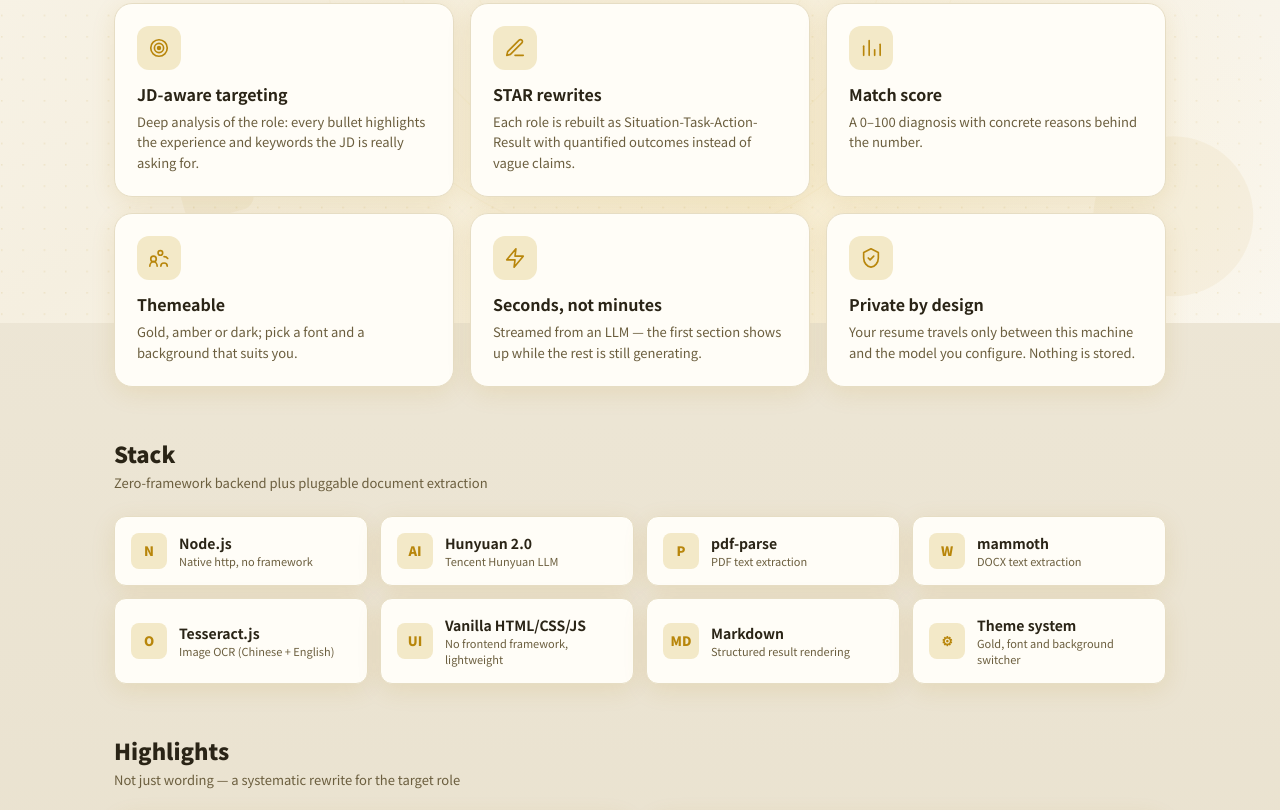
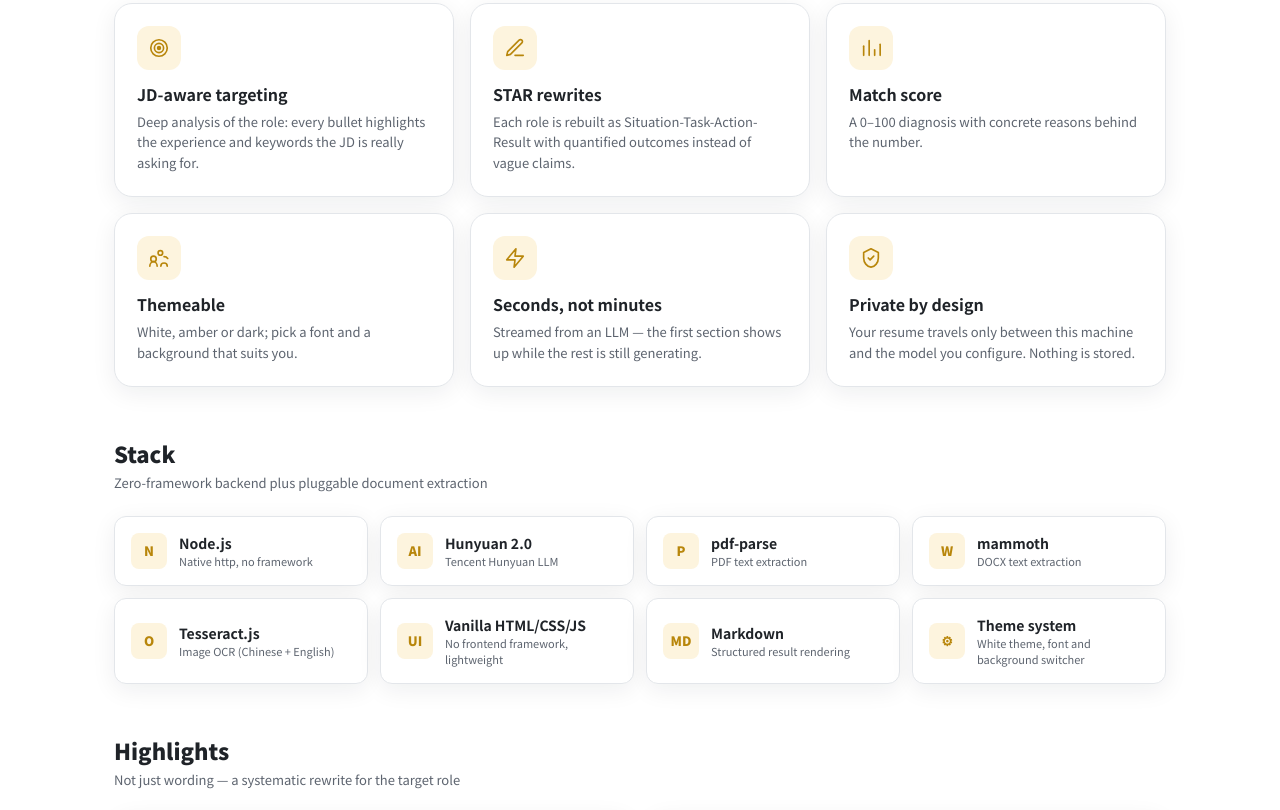
Before and after one commit to echo33550336/Resume-optimization, a website: page public/index.html in a window 1280 px wide. Shown: the part 477-1287 px from the top of the page. Drawn offline with Linux system fonts and the light colour scheme; no server answers.

Commit message:
style: switch default theme from gold to white background

```diff
--- a/public/i18n.js
+++ b/public/i18n.js
@@ -49,7 +49,7 @@
     'feat.score.title': 'Match score',
     'feat.score.body': 'A 0–100 diagnosis with concrete reasons behind the number.',
     'feat.theme.title': 'Themeable',
-    'feat.theme.body': 'Gold, amber or dark; pick a font and a background that suits you.',
+    'feat.theme.body': 'White, amber or dark; pick a font and a background that suits you.',
     'feat.speed.title': 'Seconds, not minutes',
     'feat.speed.body':
       'Streamed from an LLM — the first section shows up while the rest is still generating.',
@@ -74,7 +74,7 @@
     'tech.md.name': 'Markdown',
     'tech.md.body': 'Structured result rendering',
     'tech.theme.name': 'Theme system',
-    'tech.theme.body': 'Gold, font and background switcher',
+    'tech.theme.body': 'White theme, font and background switcher',
 
     'section.hl.title': 'Highlights',
     'section.hl.body': 'Not just wording — a systematic rewrite for the target role',
@@ -149,7 +149,7 @@
     'settings.theme': 'Theme',
     'settings.bg': 'Background',
     'settings.font': 'Font',
-    'theme.brand': 'Gold',
+    'theme.brand': 'White',
     'theme.job51': 'Amber',
     'theme.dark': 'Dark',
     'bg.none': 'None',
--- a/public/index.html
+++ b/public/index.html
@@ -1,5 +1,5 @@
 <!DOCTYPE html>
-<html lang="zh-CN" data-theme="brand" data-font="default" data-bg="image">
+<html lang="zh-CN" data-theme="brand" data-font="default" data-bg="none">
 <head>
 <meta charset="UTF-8" />
 <meta name="viewport" content="width=device-width, initial-scale=1.0" />
@@ -11,12 +11,12 @@
   :root { --radius: 12px; --radius-sm: 8px; --radius-lg: 18px; }
 
   [data-theme="brand"] {
-    --bg: #f0eadc; --bg-grad: radial-gradient(1200px 700px at 15% -5%, rgba(212,175,55,0.14) 0%, transparent 55%), radial-gradient(1000px 600px at 85% 10%, rgba(184,134,11,0.10) 0%, transparent 60%), linear-gradient(180deg, #f0eadc 0%, #e8e0cc 100%);
-    --panel: #fffdf7; --panel2: #f5efe0; --border: #e6ddc4;
-    --text: #2a2416; --muted: #6b5e3e;
-    --accent: #b8860b; --accent-soft: #f3e9c8; --accent2: #d4af37;
+    --bg: #ffffff; --bg-grad: none;
+    --panel: #ffffff; --panel2: #f6f7f9; --border: #e3e6ea;
+    --text: #1f2328; --muted: #5d646f;
+    --accent: #b8860b; --accent-soft: #fdf4de; --accent2: #d4af37;
     --warn: #c0392b; --ok: #b8860b; --danger: #c0392b;
-    --shadow: 0 6px 24px rgba(184,134,11,0.12); --header-bg: rgba(255,253,247,0.85);
+    --shadow: 0 6px 24px rgba(15,23,42,0.07); --header-bg: rgba(255,255,255,0.88);
   }
   [data-theme="job51"] {
     --bg: #f0eadc; --bg-grad: radial-gradient(1200px 700px at 15% -5%, rgba(212,175,55,0.12) 0%, transparent 55%), radial-gradient(1000px 600px at 85% 10%, rgba(200,120,30,0.10) 0%, transparent 60%), linear-gradient(180deg, #f0eadc 0%, #e8e0cc 100%);
@@ -262,7 +262,7 @@
     <div class="feat"><div class="icon"><svg viewBox="0 0 24 24" fill="none" stroke="currentColor" stroke-width="1.8" stroke-linecap="round" stroke-linejoin="round"><circle cx="12" cy="12" r="9"/><circle cx="12" cy="12" r="5"/><circle cx="12" cy="12" r="1.5" fill="currentColor"/></svg></div><h3 data-i18n="feat.jd.title">JD 精准匹配</h3><p data-i18n="feat.jd.body">基于岗位要求深度分析，突出与 JD 高度相关的经历与关键词。</p></div>
     <div class="feat"><div class="icon"><svg viewBox="0 0 24 24" fill="none" stroke="currentColor" stroke-width="1.8" stroke-linecap="round" stroke-linejoin="round"><path d="M12 20h9"/><path d="M16.5 3.5a2.121 2.121 0 0 1 3 3L7 19l-4 1 1-4z"/></svg></div><h3 data-i18n="feat.star.title">STAR 法则重写</h3><p data-i18n="feat.star.body">每条经历用 STAR 法则重写，量化成果，告别空洞描述。</p></div>
     <div class="feat"><div class="icon"><svg viewBox="0 0 24 24" fill="none" stroke="currentColor" stroke-width="1.8" stroke-linecap="round" stroke-linejoin="round"><line x1="4" y1="20" x2="4" y2="10"/><line x1="10" y1="20" x2="10" y2="4"/><line x1="16" y1="20" x2="16" y2="14"/><line x1="22" y1="20" x2="22" y2="8"/></svg></div><h3 data-i18n="feat.score.title">匹配度评分</h3><p data-i18n="feat.score.body">0-100 分匹配度诊断，附带具体改进理由。</p></div>
-    <div class="feat"><div class="icon"><svg viewBox="0 0 24 24" fill="none" stroke="currentColor" stroke-width="1.8" stroke-linecap="round" stroke-linejoin="round"><circle cx="13.5" cy="6.5" r="2.5"/><path d="M17.5 10.5c1.5 0 3 .5 4 2"/><circle cx="6" cy="13" r="3"/><path d="M2 21c0-3 2-5 4-5s4 2 4 5"/><path d="M14 21c0-2 1.5-3.5 3.5-3.5S21 19 21 21"/></svg></div><h3 data-i18n="feat.theme.title">主题可切换</h3><p data-i18n="feat.theme.body">金色 / 琥珀金 / 暗金，字体与背景自由选。</p></div>
+    <div class="feat"><div class="icon"><svg viewBox="0 0 24 24" fill="none" stroke="currentColor" stroke-width="1.8" stroke-linecap="round" stroke-linejoin="round"><circle cx="13.5" cy="6.5" r="2.5"/><path d="M17.5 10.5c1.5 0 3 .5 4 2"/><circle cx="6" cy="13" r="3"/><path d="M2 21c0-3 2-5 4-5s4 2 4 5"/><path d="M14 21c0-2 1.5-3.5 3.5-3.5S21 19 21 21"/></svg></div><h3 data-i18n="feat.theme.title">主题可切换</h3><p data-i18n="feat.theme.body">白色 / 琥珀金 / 暗金，字体与背景自由选。</p></div>
     <div class="feat"><div class="icon"><svg viewBox="0 0 24 24" fill="none" stroke="currentColor" stroke-width="1.8" stroke-linecap="round" stroke-linejoin="round"><polygon points="13 2 3 14 12 14 11 22 21 10 12 10 13 2"/></svg></div><h3 data-i18n="feat.speed.title">秒级生成</h3><p data-i18n="feat.speed.body">大模型驱动，几秒输出完整优化简历。</p></div>
     <div class="feat"><div class="icon"><svg viewBox="0 0 24 24" fill="none" stroke="currentColor" stroke-width="1.8" stroke-linecap="round" stroke-linejoin="round"><path d="M12 2 4 6v6c0 5 3.5 9.5 8 10 4.5-.5 8-5 8-10V6z"/><path d="m9 12 2 2 4-4"/></svg></div><h3 data-i18n="feat.privacy.title">隐私安全</h3><p data-i18n="feat.privacy.body">简历仅在本地与模型间传输，不存储。</p></div>
   </section>
@@ -277,7 +277,7 @@
       <div class="tech-card"><div class="ticon">O</div><div><div class="tname" data-i18n="tech.ocr.name">Tesseract.js</div><div class="tdesc" data-i18n="tech.ocr.body">图片 OCR（中英）</div></div></div>
       <div class="tech-card"><div class="ticon">UI</div><div><div class="tname" data-i18n="tech.vanilla.name">原生 HTML/CSS/JS</div><div class="tdesc" data-i18n="tech.vanilla.body">无前端框架，轻量</div></div></div>
       <div class="tech-card"><div class="ticon">MD</div><div><div class="tname" data-i18n="tech.md.name">Markdown</div><div class="tdesc" data-i18n="tech.md.body">结构化输出渲染</div></div></div>
-      <div class="tech-card"><div class="ticon">⚙</div><div><div class="tname" data-i18n="tech.theme.name">主题系统</div><div class="tdesc" data-i18n="tech.theme.body">金色/字体/背景可切换</div></div></div>
+      <div class="tech-card"><div class="ticon">⚙</div><div><div class="tname" data-i18n="tech.theme.name">主题系统</div><div class="tdesc" data-i18n="tech.theme.body">白色/字体/背景可切换</div></div></div>
     </div>
   </section>
 
@@ -381,7 +381,7 @@
     <div class="group">
       <label data-i18n="settings.theme">主题风格</label>
       <div class="theme-options">
-        <div class="theme-card" data-theme="brand"><div class="theme-swatch" style="background:linear-gradient(135deg,#b8860b,#d4af37)"></div><span data-i18n="theme.brand">金色</span></div>
+        <div class="theme-card" data-theme="brand"><div class="theme-swatch" style="background:linear-gradient(135deg,#ffffff 56%,#d4af37 56%)"></div><span data-i18n="theme.brand">白色</span></div>
         <div class="theme-card" data-theme="job51"><div class="theme-swatch" style="background:linear-gradient(135deg,#a0780a,#d4af37)"></div><span data-i18n="theme.job51">琥珀金</span></div>
         <div class="theme-card" data-theme="dark"><div class="theme-swatch" style="background:linear-gradient(135deg,#d4af37,#f5d061)"></div><span data-i18n="theme.dark">暗金</span></div>
       </div>
@@ -389,7 +389,7 @@
     <div class="group">
       <label data-i18n="settings.bg">背景图案</label>
       <div class="bg-options">
-        <div class="bg-card" data-bg="none"><div class="bg-preview" style="background:#f0eadc"></div><span data-i18n="bg.none">无</span></div>
+        <div class="bg-card" data-bg="none"><div class="bg-preview" style="background:#ffffff"></div><span data-i18n="bg.none">无</span></div>
         <div class="bg-card" data-bg="dots"><div class="bg-preview" style="background:radial-gradient(circle,#b8860b 1px,transparent 1px);background-size:8px 8px"></div><span data-i18n="bg.dots">点阵</span></div>
         <div class="bg-card" data-bg="grid"><div class="bg-preview" style="background:linear-gradient(#e2d6b0 1px,transparent 1px),linear-gradient(90deg,#e2d6b0 1px,transparent 1px);background-size:8px 8px"></div><span data-i18n="bg.grid">网格</span></div>
         <div class="bg-card" data-bg="image"><div class="bg-preview" style="background:url(/bg.svg);background-size:cover"></div><span data-i18n="bg.image">背景图</span></div>
@@ -441,7 +441,7 @@
   function applySettings(s) {
     const theme = s.theme || 'brand';
     const font = s.font || 'default';
-    const bg = s.bg || 'image';
+    const bg = s.bg || 'none';
     document.documentElement.setAttribute('data-theme', theme);
     document.documentElement.setAttribute('data-font', font);
     document.documentElement.setAttribute('data-bg', bg);
```
